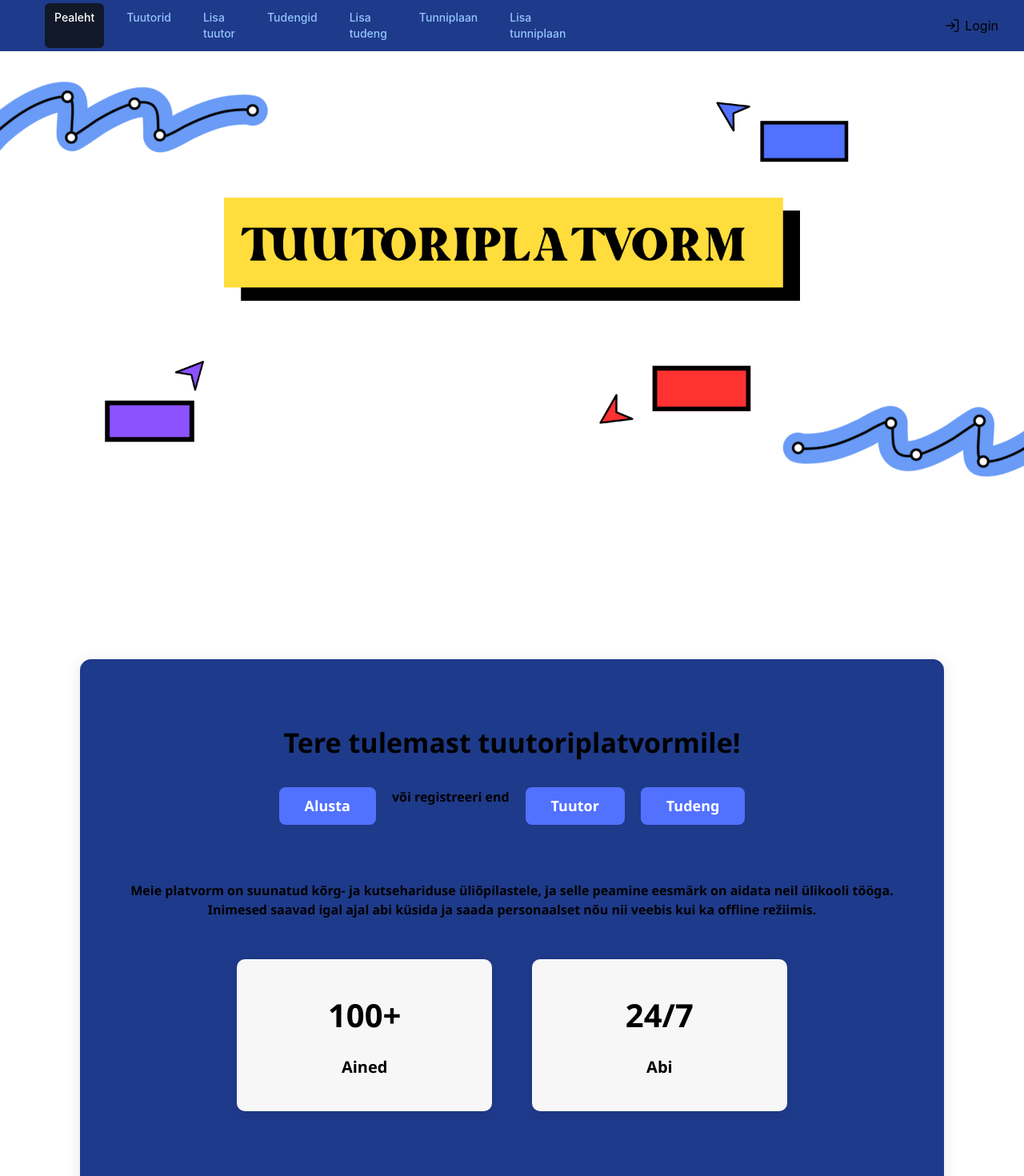
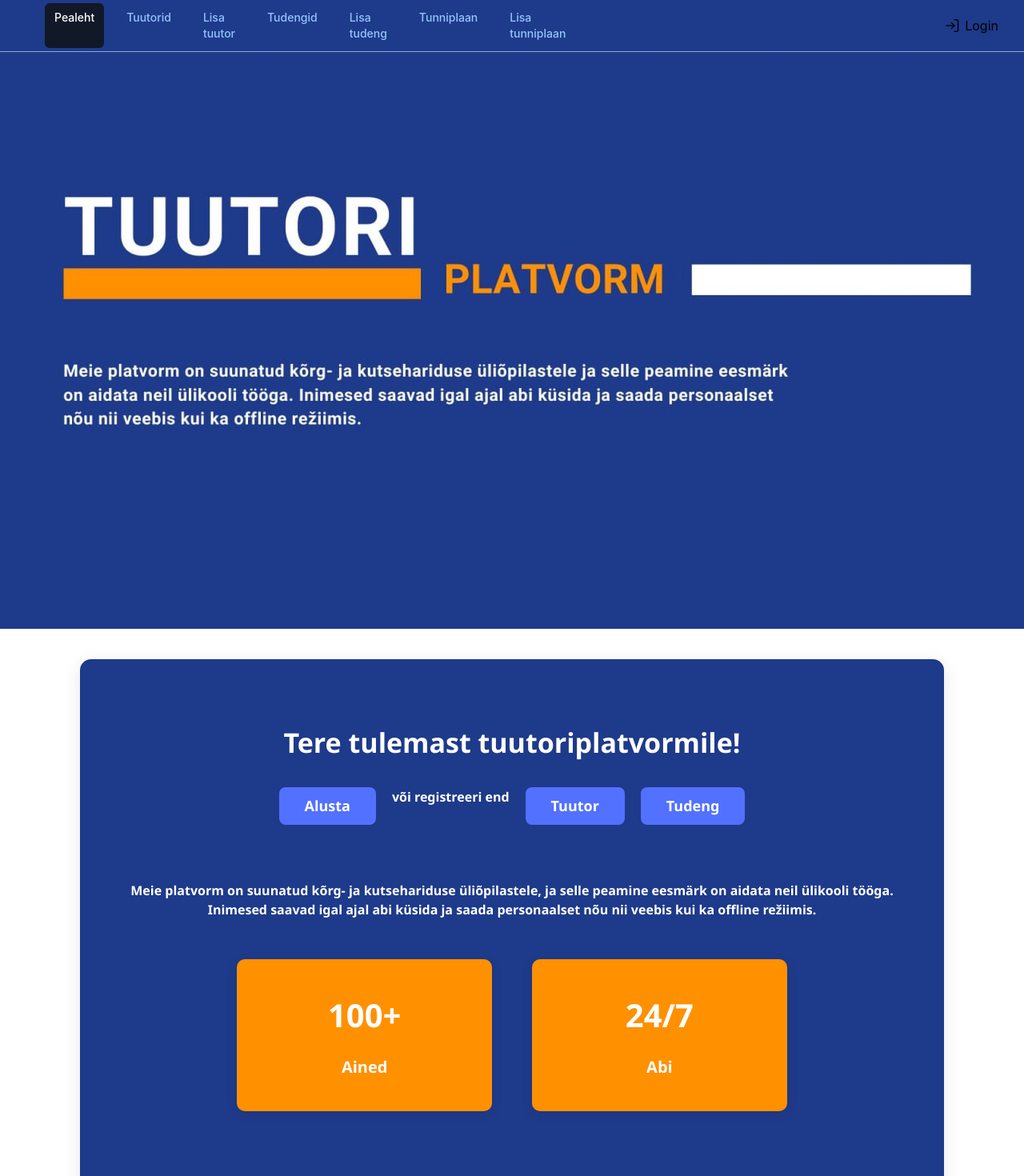
Before and after one commit to anngolu/Tuutoriplatvorm, a Vue app in the folder FrontEnd/: page / in a window 1280 px wide. Shown: the top 1470 px of the page at 80% size. Built offline with nearby package versions, Linux system fonts and the light colour scheme.

Commit message:
mainpage changed

```diff
--- a/FrontEnd/src/components/MainPage.vue
+++ b/FrontEnd/src/components/MainPage.vue
@@ -2,7 +2,7 @@
   <div>
     <div class="header">
       <section class="header-background">
-        <img src="@/assets/T(2).png" alt="Header Image" />
+        <img src="@/assets/t.jpg" alt="Header Image" />
 
       </section>
     </div>
@@ -58,7 +58,7 @@
   margin-bottom: 70px;
   font-weight: 1000;
   background-color: rgb(30, 58, 138);
-
+color:#fff;
 }
 
 .password-experience h1 {
@@ -115,7 +115,7 @@ background-color: rgb(30, 58, 138);
 .feature {
   flex-basis: 32%;
   padding: 40px;
-  background-color: #f7f7f7;
+  background-color:#ff9000;
   border-radius: 10px;
   box-shadow: 0 4px 16px rgba(0, 0, 0, 0.08);
 }
```
Also changed, not shown: FrontEnd/src/assets/t.jpg (added), 1 other file (tests, documents, lock files or other folders).
